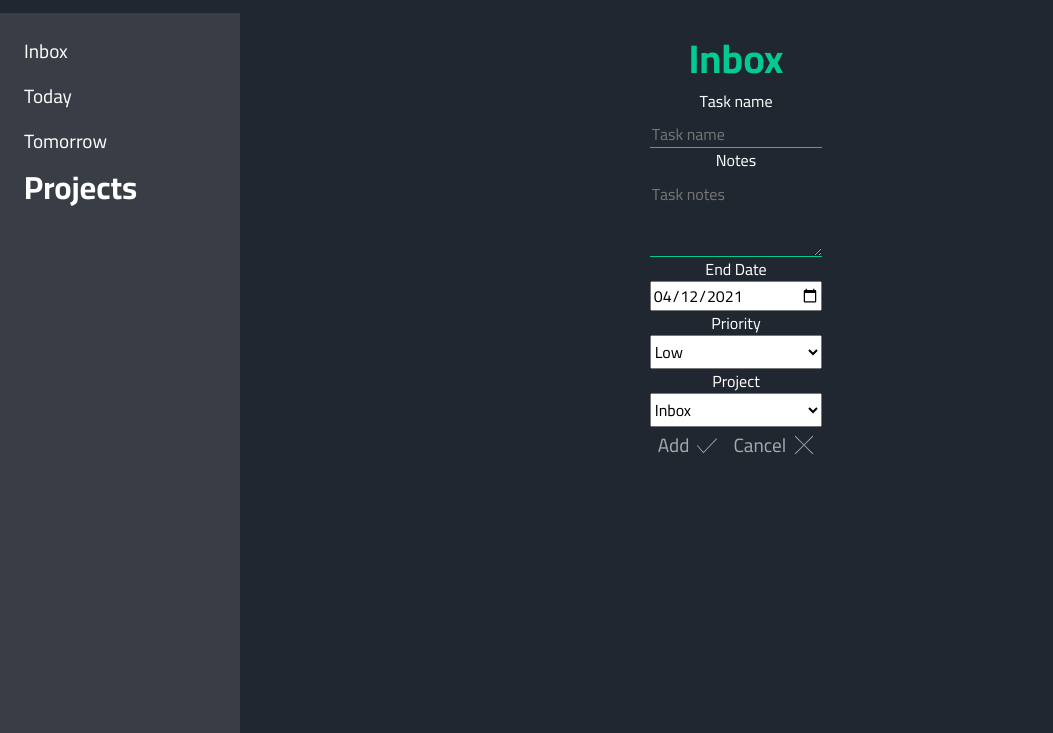
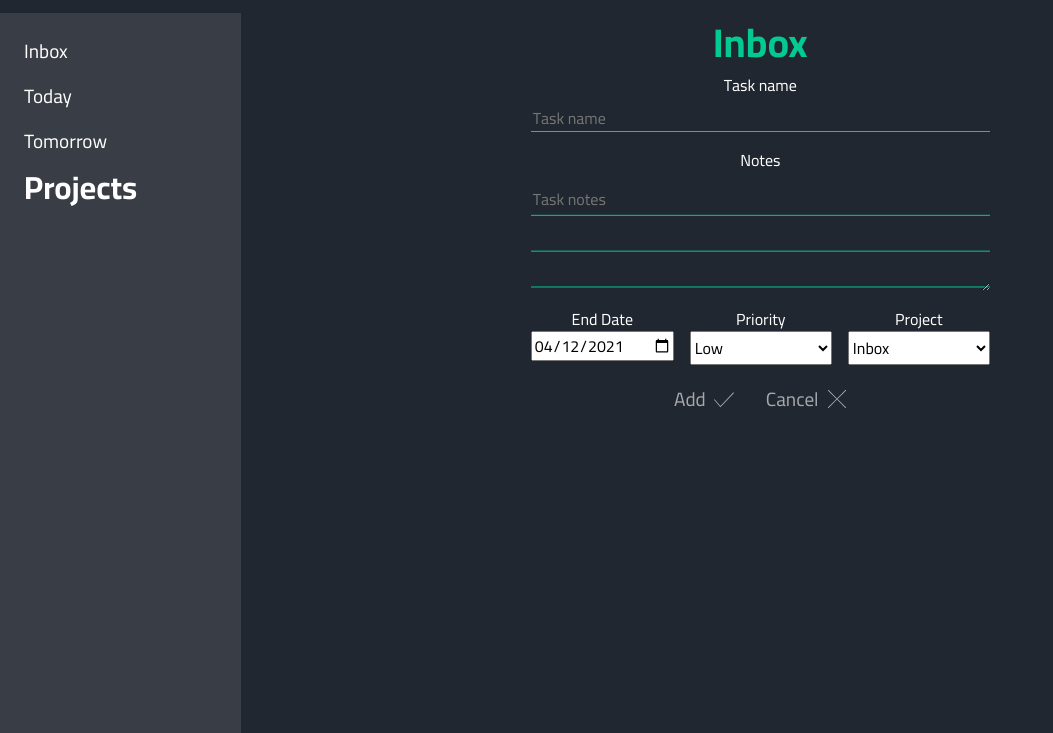
Before and after one commit to DawidBal/TodoList, a plain HTML site: page index.html in a window 1280 px wide. Both pictures are taken after a click on the button "Add task". Shown: the part 67-800 px from the top of the page, without its empty margins (0-1053 px from the left). Drawn offline with Linux system fonts and the light colour scheme.

Commit message:
styles: add styles to task form

```diff
--- a/css/style.css
+++ b/css/style.css
@@ -138,6 +138,23 @@ body {
     transform: rotate(180deg);
   }
 }
+.c-form {
+  animation: fadeIn 0.3s ease;
+}
+.c-form__text {
+  margin-top: 0.5rem;
+  border: none;
+  border-bottom: 1px solid var(--main);
+  background: none;
+  color: var(--white);
+}
+.c-form__ui {
+  display: flex;
+  justify-content: center;
+  gap: 1rem;
+  line-height: 0;
+}
+
 .c-projects {
   padding: 1rem;
   background: var(--bg-aside);
@@ -183,8 +200,7 @@ body {
 }
 @media only screen and (min-width: 600px) {
   .c-projects {
-    min-width: 15rem;
-    min-height: 80vh;
+    flex: 1;
   }
   .c-projects__nav:hover .c-show-form__btn {
     transform: translateY(0);
@@ -215,26 +231,11 @@ body {
   transition: opacity 0.2s ease, transform 0.4s ease;
 }
 
-.c-form {
-  animation: fadeIn 0.3s ease;
-}
 .c-form--project {
   gap: 0.5rem;
   padding: 1rem;
   background: var(--btn-hover);
   border-radius: 5px;
-}
-.c-form__text {
-  margin-top: 0.5rem;
-  border: none;
-  border-bottom: 1px solid var(--main);
-  background: none;
-  color: var(--white);
-}
-.c-form__ui {
-  display: flex;
-  justify-content: space-evenly;
-  line-height: 0;
 }
 
 .fade-out {
@@ -242,8 +243,9 @@ body {
 }
 
 .c-tasklist {
-  margin: 1rem auto;
   text-align: center;
+  flex: 4;
+  margin: 0 8vw;
 }
 .c-tasklist__title {
   font-size: 2.5rem;
@@ -254,6 +256,55 @@ body {
   display: flex;
   flex-direction: column;
   margin-right: 1rem;
+}
+
+.c-show-form__btn--task {
+  width: 30%;
+  transform: translateY(0);
+  transition: opacity 0.2s ease, background 0.2s ease;
+  opacity: 0.3;
+}
+.c-show-form__btn--task:hover {
+  opacity: 1;
+  background: none;
+}
+.c-show-form__btn--task:hover .c-show-form__icon {
+  transform: rotate(90deg);
+}
+
+.c-show-form {
+  display: flex;
+  justify-content: center;
+}
+
+.c-todo-form {
+  display: flex;
+  gap: 1rem;
+}
+
+.c-form--tasks {
+  width: 55%;
+  margin: 0 auto;
+  gap: 1rem;
+}
+.c-form__inputs {
+  display: flex;
+  gap: 1rem;
+  justify-content: center;
+}
+.c-form__pickers {
+  display: flex;
+  justify-content: center;
+  gap: 1rem;
+}
+.c-form__pickers > .l-flexColumn {
+  flex: 1;
+}
+.c-form__text--area {
+  border: none;
+  line-height: 4ch;
+  background-image: linear-gradient(transparent, transparent calc(4ch - 1px), var(--main) 0px);
+  background-size: 100% 4ch;
 }
 
 .c-header {
@@ -269,8 +320,7 @@ body {
 }
 
 .c-main {
-  display: grid;
-  grid-template-columns: 15% 1fr;
+  display: flex;
 }
 
 .c-todo-form,
```
